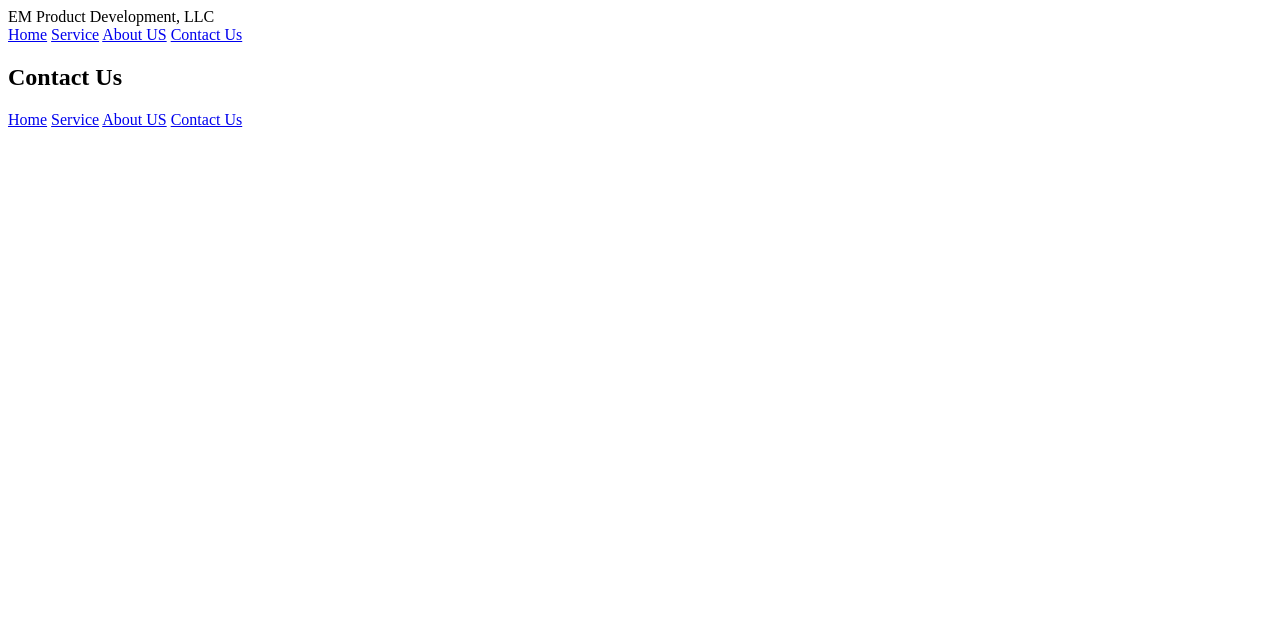
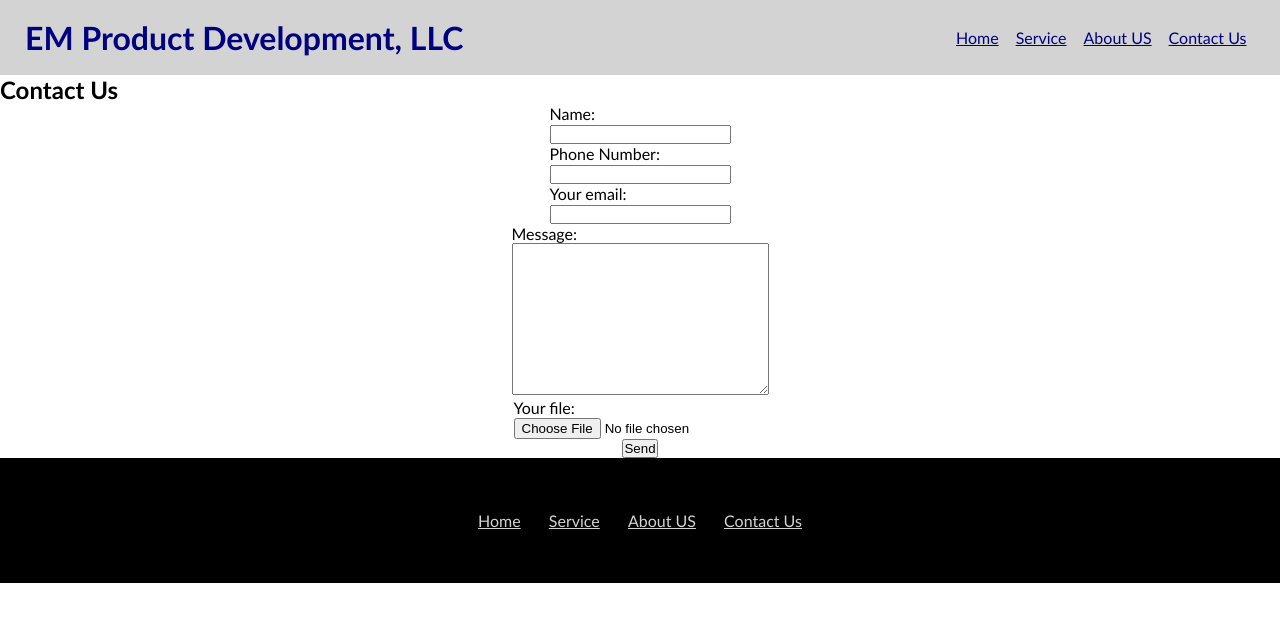
Before and after one commit to Eminer78/EM-PROD-DEVELOPMENT-LLC, a plain HTML site: page contactus.html in a window 1280 px wide. Drawn offline with Linux system fonts and the light colour scheme.

Commit message:
added contact us form info and updated css for contactus.html

```diff
--- a/CSS/style.css
+++ b/CSS/style.css
@@ -59,6 +59,7 @@ grid-gap: 10px;
 .ideation-heading{
     grid-area: heading;
     text-align: center;
+    padding-top: 10px;
     padding-bottom: 25px;
 
 }
@@ -81,7 +82,7 @@ grid-gap: 10px;
     padding: 25px;
 }
 .ideation-text-block-p{
-    padding: 10px;
+    padding-top: 10px;
 }
 .ideation-text-block-list{
     text-align: left;
@@ -110,3 +111,11 @@ grid-gap: 10px;
     color: lightgrey
 
 }
+
+.contactus-form{
+    display: flex;
+    flex-direction: column;
+    align-items: center;
+    justify-content: center;
+
+}
--- a/contactus.html
+++ b/contactus.html
@@ -5,6 +5,7 @@
     <meta http-equiv="X-UA-Compatible" content="IE=edge">
     <meta name="viewport" content="width=device-width, initial-scale=1.0">
     <title>Contact Us</title>
+    <link rel="stylesheet" href="./CSS/style.css">
 </head>
 <body>
     <header class="header">EM Product Development, LLC
@@ -16,9 +17,39 @@
             <a href="./contactus.html" class="header-nav-link">Contact Us</a>
         </nav>
     </header>
-<main>
+<main class="contact-us-main">
 <h2>Contact Us</h2>
 
+<!-- modify this form HTML and place wherever you want your form -->
+<form
+  action="https://formspree.io/f/mpzkzkve"
+  class = "contactus-form"
+  method="POST"
+  enctype="multipart/form-data"
+>
+<label>
+    Name:<br/>
+    <input type="text" name="name">
+</label>
+<label>
+    Phone Number:<br/>
+    <input type="phone" name="phone">
+</label>
+<label>
+    Your email:<br/>
+    <input type="email" name="_replyto">
+</label>
+<label>
+    Message:<br/>
+    <textarea name="message" id="" cols="30" rows="10"></textarea>
+</label>
+<label>
+    Your file:<br/>
+    <input type="file" name="upload">
+  </label>
+  <button type="submit">Send</button>
+</form>
+</section>
 </main>
     <footer class="footer">
         <nav class="footer-navigation">
```
Also changed, not shown: index.html (+3 -3 lines).
